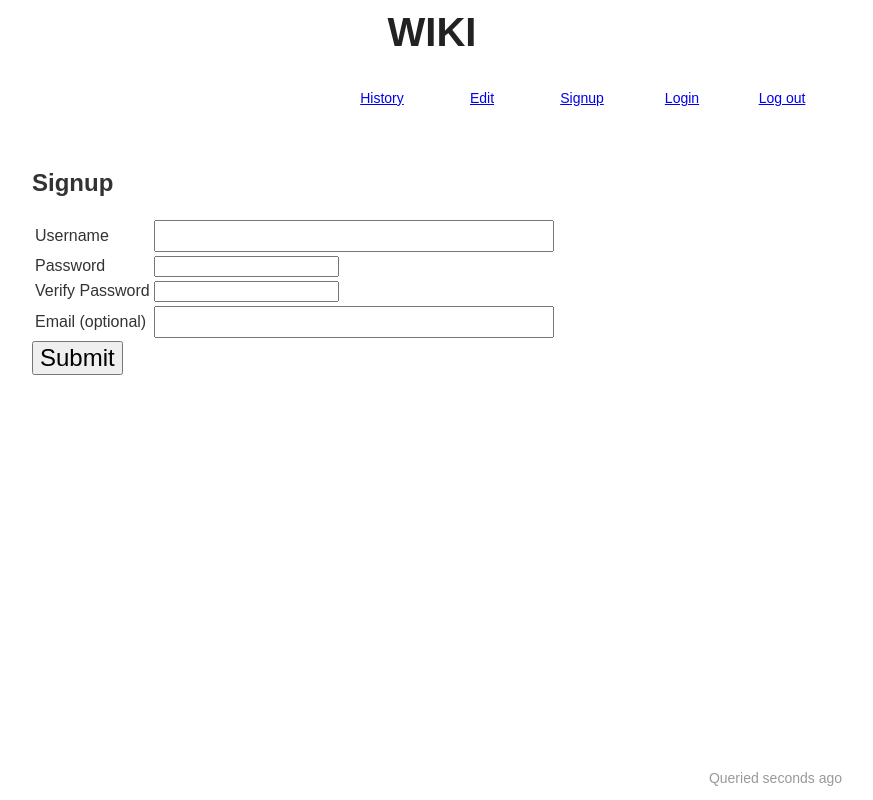
After one commit to masters3d/Appengine-Udacity-Blog-Project, a Python web app: template templates/wiki/signup.html in a window 1280 px wide. The commit adds this page. Shown: the whole page, without its empty margins (208-1081 px from the left). Run offline with Jinja, Linux system fonts and the light colour scheme; the template is opened without the code that fills it, so the values that code supplies are empty.

Commit message:
Added a wiki for the final

```diff
--- a/index.yaml
+++ b/index.yaml
@@ -15,3 +15,9 @@ indexes:
   - name: created
     direction: desc
   - name: username
+
+- kind: WikiEntry
+  properties:
+  - name: title
+  - name: created
+    direction: desc
--- a/static/main.css
+++ b/static/main.css
@@ -150,3 +150,11 @@ hr {
 .art-body {
     margin: 0; font-size: 17px;
 }
+
+.wiki-links{
+	float:right;
+	width:90px;
+	height:90px;
+	margin:5px;
+	text-align:center;
+}
--- /dev/null
+++ b/templates/wiki/base.html
@@ -0,0 +1,39 @@
+<html>
+<head>
+	<link type ="text/css" rel="stylesheet" href="/static/main.css" />
+
+	<title> WIKI</title>
+</head>
+
+<body>
+
+	<a href="/wiki" class="main-title"
+		>WIKI
+	</a>
+	<a href="/wiki/logout" class="wiki-links" >
+		Log out
+	</a>
+	<a href="/wiki/login" class="wiki-links" >
+		Login
+	</a>
+	<a href="/wiki/signup" class="wiki-links" >
+		Signup
+	</a>
+	<a href="/wiki/_edit/" class="wiki-links" >
+		Edit
+	</a>
+		<a href="/wiki/_history/" class="wiki-links" >
+		History
+	</a>
+	<br>
+	<br>
+	<b> {{user_headsup | safe}} </b>
+	<br>
+	<br>
+	<div id="content">
+	{% block content %}
+	{% endblock %}
+	</div>
+</body>
+<p class="post-date">Queried {{ retrived | safe }} seconds ago</p>
+</html>
--- /dev/null
+++ b/templates/wiki/signup.html
@@ -0,0 +1,60 @@
+{% extends "wiki/base.html" %}
+
+{% block content %}
+
+
+          <h2>Signup</h2>
+          <form method="post">
+            <table>
+              <tr>
+                <td class="label">
+                  Username
+                </td>
+                <td>
+                  <input type="text" name="username" value="{{username | safe}}">
+                </td>
+                <td class="error">
+                  {{error_username | safe}}
+                </td>
+              </tr>
+
+              <tr>
+                <td class="label">
+                  Password
+                </td>
+                <td>
+                  <input type="password" name="password" value="{{password | safe}}">
+                </td>
+                <td class="error">
+                  {{error_password | safe}}
+                </td>
+              </tr>
+
+              <tr>
+                <td class="label">
+                  Verify Password
+                </td>
+                <td>
+                  <input type="password" name="verify" value="{{error_password | safe}}">
+                </td>
+                <td class="error">
+                  {{error_verify | safe}}
+                </td>
+              </tr>
+
+              <tr>
+                <td class="label">
+                  Email (optional)
+                </td>
+                <td>
+                  <input type="text" name="email" value="{{email | safe}}">
+                </td>
+                <td class="error">
+                  {{error_email | safe}}
+                </td>
+              </tr>
+            </table>
+
+            <input type="submit">
+          </form>
+{% endblock %}
```
Also changed, not shown: main.py (+117 -7 lines), templates/wiki/login.html (added, +37 -0 lines), templates/wiki/welcome.html (added, +9 -0 lines), templates/wiki/wikiedit.html (added, +14 -0 lines), templates/wiki/wikimain.html (added, +7 -0 lines), templates/wiki/wikipage.html (added, +12 -0 lines), 1 other file.
